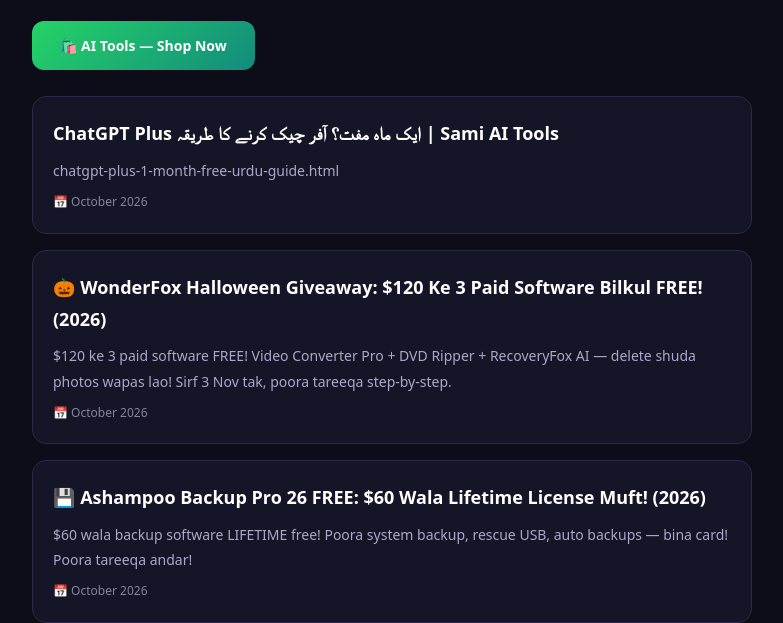
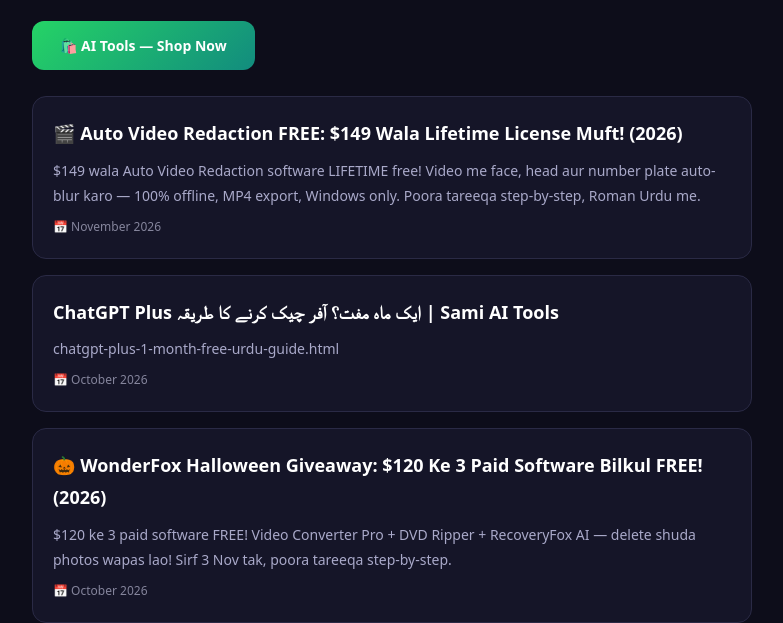
Before and after one commit to SamiAitools497/SamiAitools497.github.io, a plain HTML site: page blog.html in a window 1280 px wide. Shown: the part 185-808 px from the top of the page, without its empty margins (248-1031 px from the left). Drawn offline with Linux system fonts and the light colour scheme.

Commit message:
Blog card: 🎬 Auto Video Redaction FREE: $149 Wala Lifetime License Muft! (2026)

```diff
--- a/blog.html
+++ b/blog.html
@@ -39,7 +39,12 @@ footer a{color:#aeb8ff;text-decoration:none;margin-right:16px}
   <h1>📝 Blog & Tricks</h1>
   <p class="sub">AI tools ke guides, tricks aur tips — sab kuch ek jagah! 🚀</p>
   <a href="/" style="display:inline-block;margin-bottom:10px;padding:12px 28px;border-radius:12px;background:linear-gradient(135deg,#25D366,#128C7E);color:#fff;font-weight:800;font-size:14px;text-decoration:none;">🛍️ AI Tools — Shop Now</a>
-                                           <a class="post" href="/vip-urdu-chatgpt-plus-article.html">
+                                             <a class="post" href="/auto-video-redaction-free-lifetime-license-guide.html">
+    <h2>🎬 Auto Video Redaction FREE: $149 Wala Lifetime License Muft! (2026)</h2>
+    <p>$149 wala Auto Video Redaction software LIFETIME free! Video me face, head aur number plate auto-blur karo — 100% offline, MP4 export, Windows only. Poora tareeqa step-by-step, Roman Urdu me.</p>
+    <div class="date">📅 November 2026</div>
+  </a>
+<a class="post" href="/vip-urdu-chatgpt-plus-article.html">
     <h2>ChatGPT Plus ایک ماہ مفت؟ آفر چیک کرنے کا طریقہ | Sami AI Tools</h2>
     <p>chatgpt-plus-1-month-free-urdu-guide.html</p>
     <div class="date">📅 October 2026</div>
```
